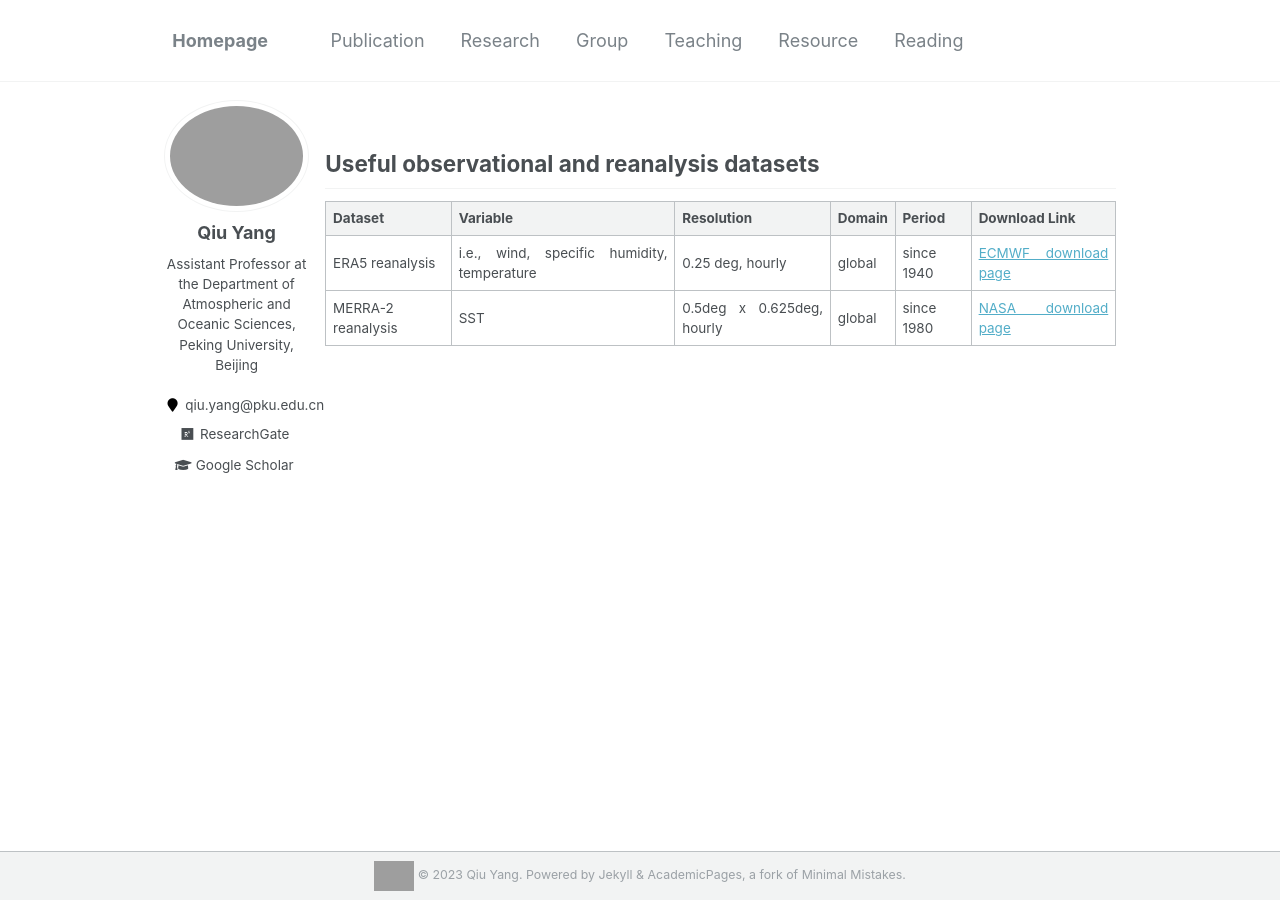
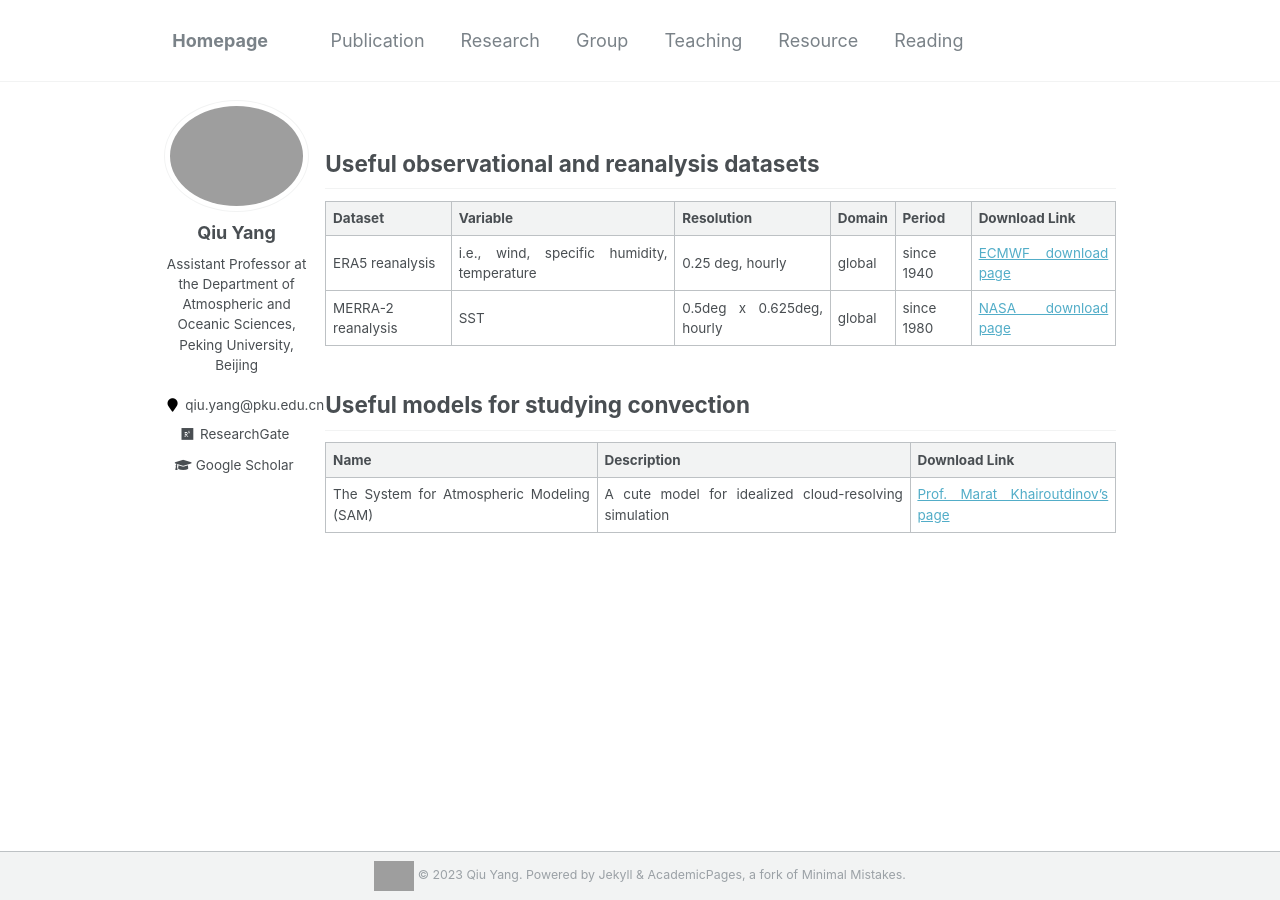
Before and after one commit to qiuyang50/qiuyang50.github.io, a Jekyll site: the page built from _pages/resource.md, in a window 1280 px wide. Built offline with Jekyll 4.4.1, drawn with Linux system fonts in a browser that asks for light colours; grey boxes are pictures that could not be loaded.

Commit message:
Update resource.md

```diff
--- a/_pages/resource.md
+++ b/_pages/resource.md
@@ -12,8 +12,8 @@ author_profile: true
 | ERA5 reanalysis   | i.e., wind, specific humidity, temperature | 0.25 deg, hourly          | global | since 1940 | [ECMWF download page](https://cds.climate.copernicus.eu/cdsapp#!/search?type=dataset&text=ERA5) |
 | MERRA-2 reanalysis| SST                                        | 0.5deg x 0.625deg, hourly | global | since 1980 | [NASA download page](https://daac.gsfc.nasa.gov/datasets/M2T1NXOCN_5.12.4/summary)   |
 
-<!--## Useful models for studying convection
+## Useful models for studying convection
+
 |    Name      |   Description | Download Link  |
 |--------------|---------------|----------------|
 |   The System for Atmospheric Modeling (SAM) |    A cute model for idealized cloud-resolving simulation    | [Prof. Marat Khairoutdinov's page](http://rossby.msrc.sunysb.edu/~marat/SAM.html) |
--->
```
